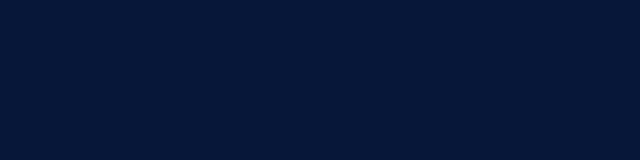
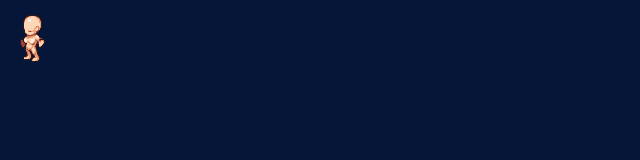
Before and after one commit to TGclub/ATOD, a website: page examples/index.html in a window 1280 px wide. Shown: the full height of the page, 0-640 px from the left. Drawn offline with Linux system fonts and the light colour scheme.

Commit message:
feat: 更新README & 完成第一个动作

```diff
--- a/examples/index.html
+++ b/examples/index.html
@@ -4,7 +4,12 @@
 <head>
   <meta charset="UTF-8">
   <title>ATOD</title>
-  <style>* {margin: 0; padding: 0;}</style>
+  <style>
+    * {
+      margin: 0;
+      padding: 0;
+    }
+  </style>
 </head>
 
 <body>
@@ -13,14 +18,89 @@
   <script>
     const app = new PIXI.Application();
 
+    //Aliases
+    let Application = PIXI.Application,
+      loader = PIXI.loader,
+      resources = PIXI.loader.resources,
+      Sprite = PIXI.Sprite,
+      TextureCache = PIXI.utils.TextureCache,
+      Rectangle = PIXI.Rectangle
+
     // FullScreenModel
-    const makeFullScreen = (app) => {
+    const makeFullScreen = (app, opts) => {
       app.renderer.view.style.position = "absolute";
       app.renderer.view.style.display = "block";
       app.renderer.autoResize = true;
       app.renderer.resize(window.innerWidth, window.innerHeight);
     }
 
+    // store photo to GPU
+    // @return Array
+    const makePhotoCache = (urls) => {
+      if (!urls || urls.length < 1) {
+        throw new ReferenceError('cache photo fail');
+      }
+      const textures = [];
+      urls.forEach(url => {
+        let texture = PIXI.utils.TextureCache[url];
+        if (texture) {
+          textures.push(texture);
+        }
+      });
+      return textures;
+    }
+
+
+
+    // load photo
+    PIXI.loader
+      .add({ name: 'human', url: './person.png' })
+      .load(setup); // call setup function below
+
+
+    function setup() {
+      // best practice
+      // let footman = new PIXI.Sprite(PIXI.loader.resources['human'].texture);
+
+      // firstRender
+      let texture = TextureCache['human'];
+      let rectangle = new Rectangle(0, 0, 64, 64);
+      let footman = new Sprite(texture);
+      texture.frame = rectangle;
+      app.stage.addChild(footman);
+
+      const count = 7;
+      let xCount = 0;
+      let yCount = 0;
+      let actionCount = 0;
+      const action1 = () => {
+        // footman.visible = !footman.visible;
+        rectangle.x = xCount%count * 64
+        if (xCount === 7) {
+          xCount = 0;
+          yCount ++;
+          rectangle.y = yCount % count * 64
+        }
+        // rectangle.y = xCount%count * 64
+        texture.frame = rectangle;
+        xCount++
+      }
+
+      // move ticker
+      const gameLoop = (delta) => {
+        // footman.x += 1;
+        if (actionCount % 5 === 0) {
+          // 12 frames?
+          action1();
+          actionCount =0;
+        }
+        actionCount ++ ;
+        // action1() // too fast TODO: how to make it slow?
+      }
+      app.ticker.add(delta => gameLoop(delta));
+    }
+
+    // load game look at https://github.com/Zainking/LearningPixi
     makeFullScreen(app);
     app.renderer.backgroundColor = 0x061639;
     document.body.appendChild(app.view);
```
Also changed, not shown: README.md, examples/axe.png (added), examples/cat.png (added), examples/person.png (added), welcome.jpg (added).
